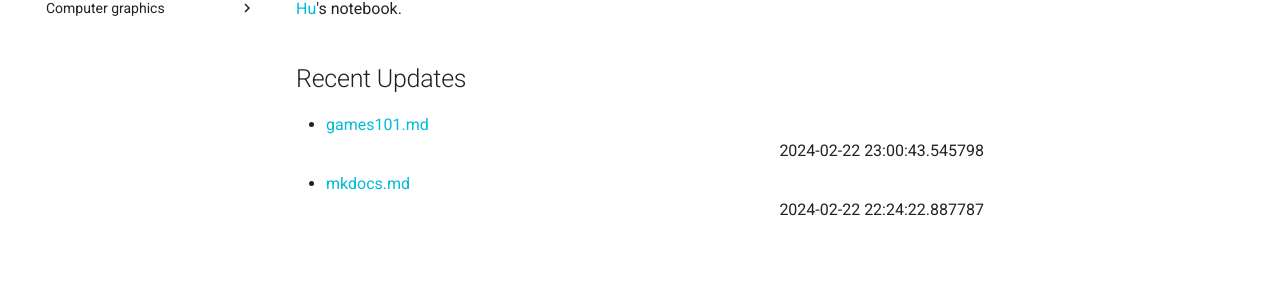
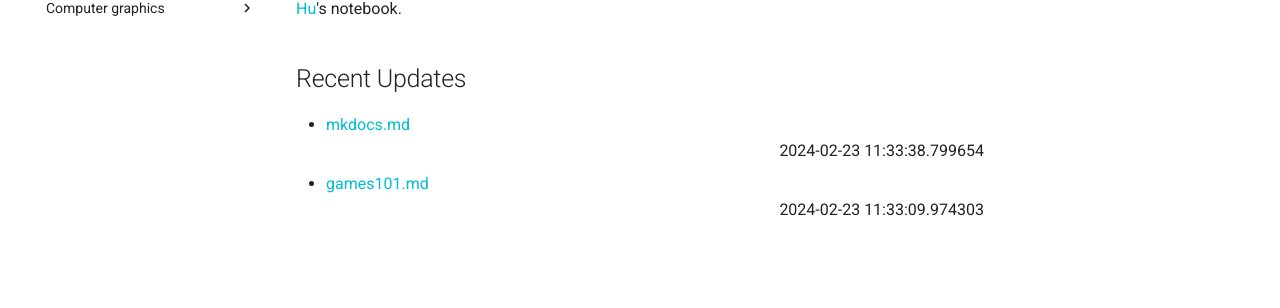
Before and after one commit to zhuhu00/note, an MkDocs documentation site: the page built from docs/index.md, in a window 1280 px wide. Shown: the part 184-492 px from the top of the page. Built offline with MkDocs 1.6.1 and Material for MkDocs 9.7.7, drawn with Linux system fonts in a browser that asks for light colours; comment, search, counter and statistics services are not loaded.

Commit message:
update recent

```diff
--- a/docs/index.md
+++ b/docs/index.md
@@ -4,5 +4,5 @@
 [Hu](https://zhuhu00.top/)'s notebook.
 
 ## Recent Updates
-- [games101.md](computer graphics/games101/) <div style="text-align: right">2024-02-22 23:00:43.545798</div>
-- [mkdocs.md](mkdocs/) <div style="text-align: right">2024-02-22 22:24:22.887787</div>
+- [mkdocs.md](mkdocs/) <div style="text-align: right">2024-02-23 11:33:38.799654</div>
+- [games101.md](computer graphics/games101/) <div style="text-align: right">2024-02-23 11:33:09.974303</div>
```
